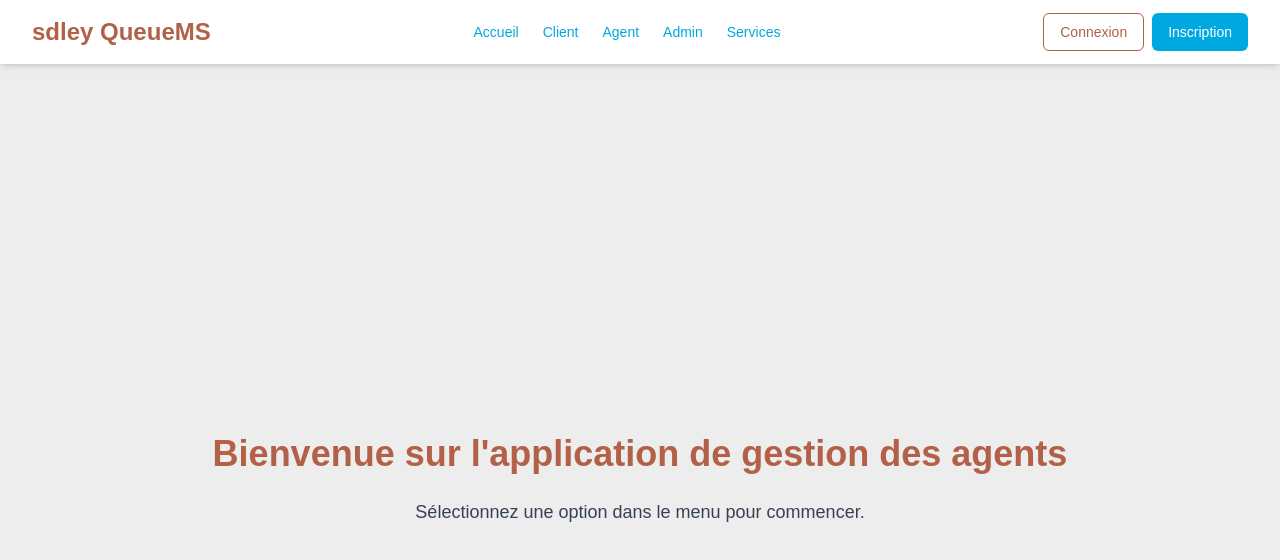
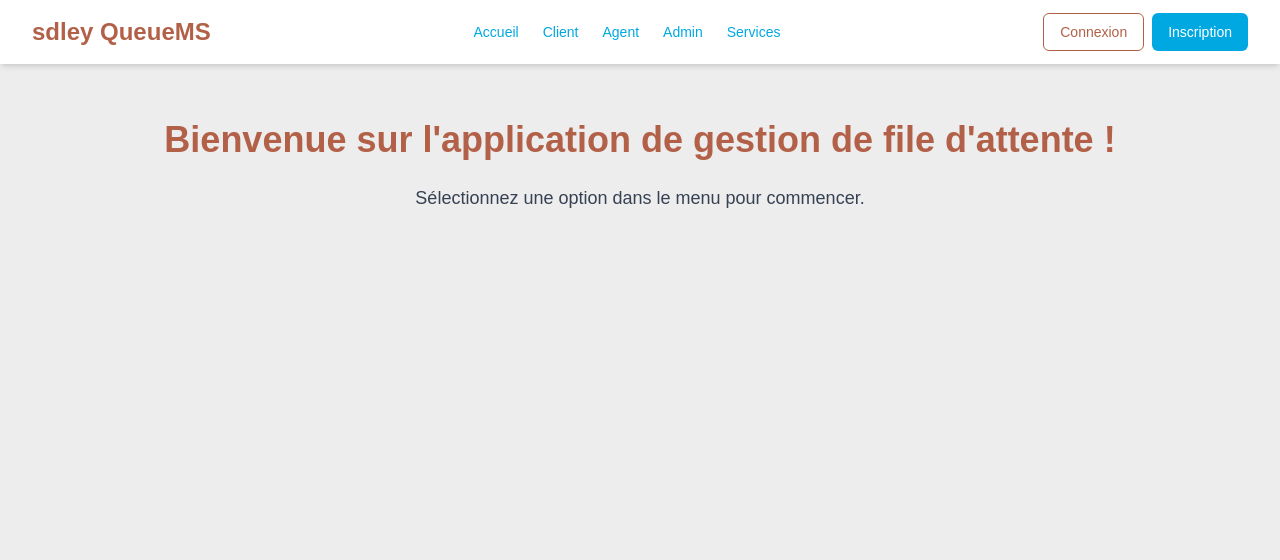
Before and after one commit to sdley/queue-management-system-ui, a Next.js app: page / in a window 1280 px wide. Shown: the top 560 px of the page. Built offline with nearby package versions, Linux system fonts and the light colour scheme.

Commit message:
Updated Home page

```diff
--- a/app/page.js
+++ b/app/page.js
@@ -1,9 +1,12 @@
 export default function Home() {
   return (
-    <div className="flex flex-col items-center justify-center min-h-screen py-2">
-      <h1 className="text-4xl font-bold text-[#b26148] mb-6"
-        >Bienvenue sur l&apos;application de gestion des agents</h1>
-      <p className="text-lg text-gray-700">Sélectionnez une option dans le menu pour commencer.</p>
-    </div>
+      <div className="flex flex-col items-center justify-center mt-10">
+          <h1 className="text-4xl font-bold text-[#b26148] mb-6">
+              Bienvenue sur l&apos;application de gestion de file d&apos;attente !
+          </h1>
+          <p className="text-lg text-gray-700">
+              Sélectionnez une option dans le menu pour commencer.
+          </p>
+      </div>
   );
 }
```
